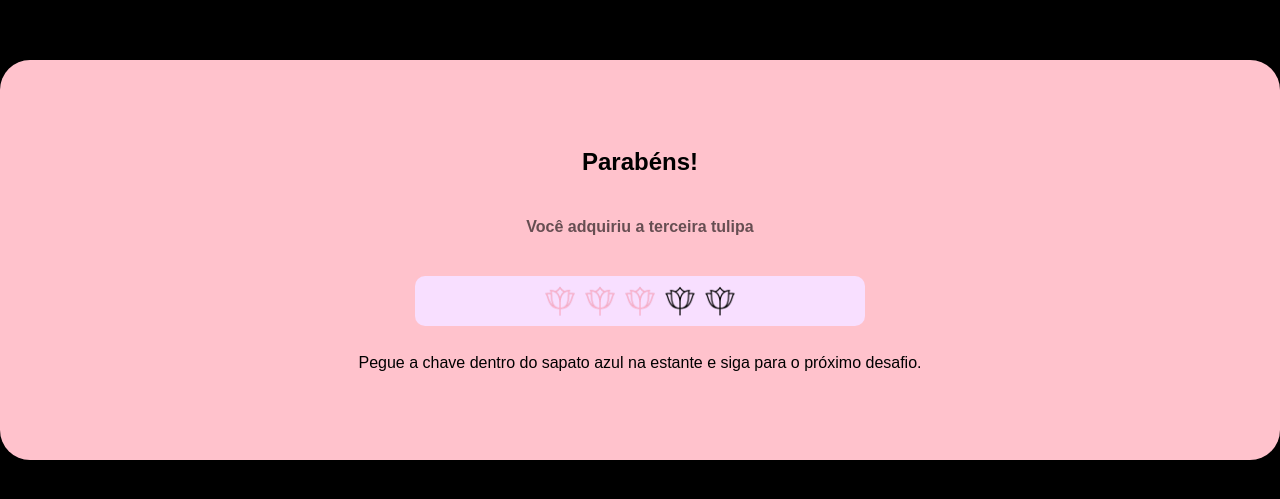
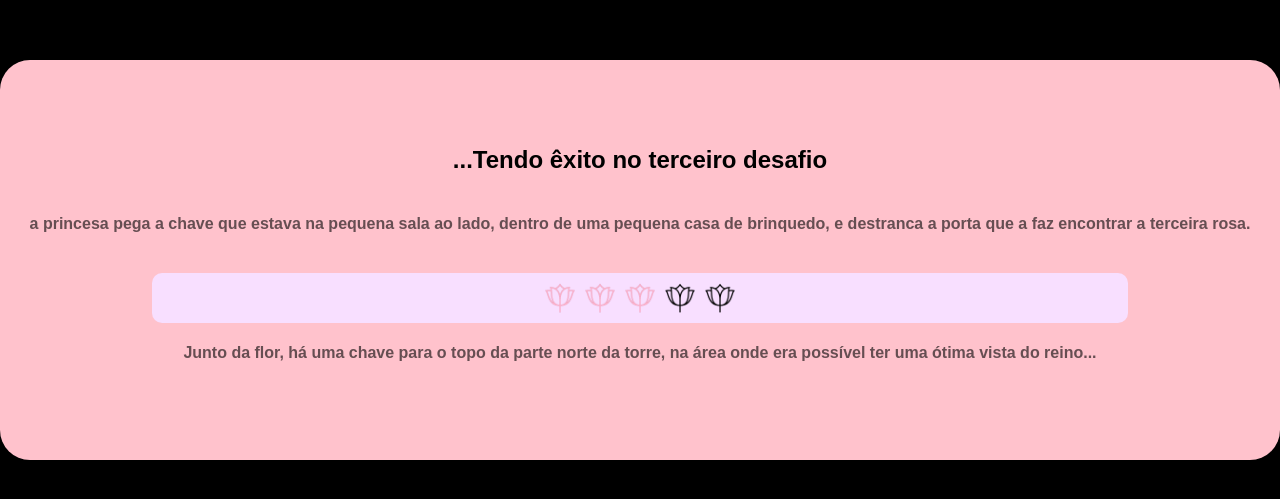
Before and after one commit to Yagotrindade/Guess_the_password, a plain HTML site: page sucesso.html in a window 1280 px wide. Shown: the part 125-624 px from the top of the page. Drawn offline with Linux system fonts and the light colour scheme.

Commit message:
update message

```diff
--- a/sucesso.html
+++ b/sucesso.html
@@ -14,8 +14,8 @@
         <section class="main-container">
 
             <div class="text-container">
-                <h1>Parabéns!</h1>
-                <h2>Você adquiriu a terceira tulipa</h2>
+                <h1>...Tendo êxito no terceiro desafio</h1>
+                <h2>a princesa pega a chave que estava na pequena sala ao lado, dentro de uma pequena casa de brinquedo, e destranca a porta que a faz encontrar a terceira rosa.</h2>
                 <div class="header">
                     <img class="icon" src="./resouces/images/tulipaComplete.png" alt="Tulipa">
                     <img class="icon" src="./resouces/images/tulipaComplete.png" alt="Tulipa">
@@ -23,7 +23,7 @@
                     <img class="icon" src="./resouces/images/tulipa.png" alt="Tulipa">
                     <img class="icon" src="./resouces/images/tulipa.png" alt="Tulipa">
                 </div>
-                <p>Pegue a chave dentro do sapato azul na estante e siga para o próximo desafio.</p>
+                <h2>Junto da flor, há uma chave para o topo da parte norte da torre, na área onde era possível ter uma ótima vista do reino...</h2>
             </div>
 
 
```
